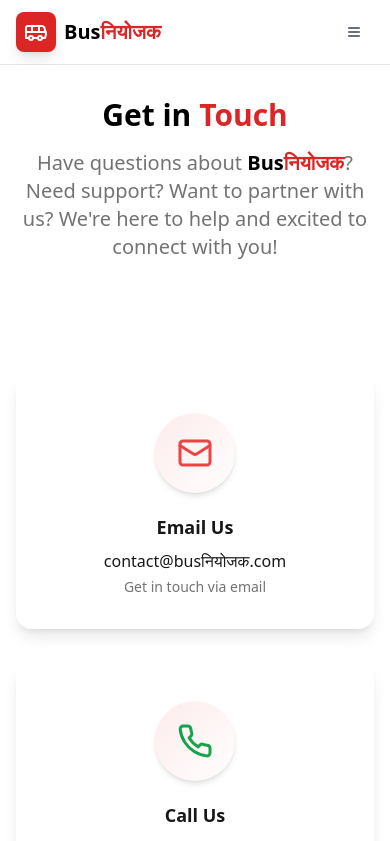
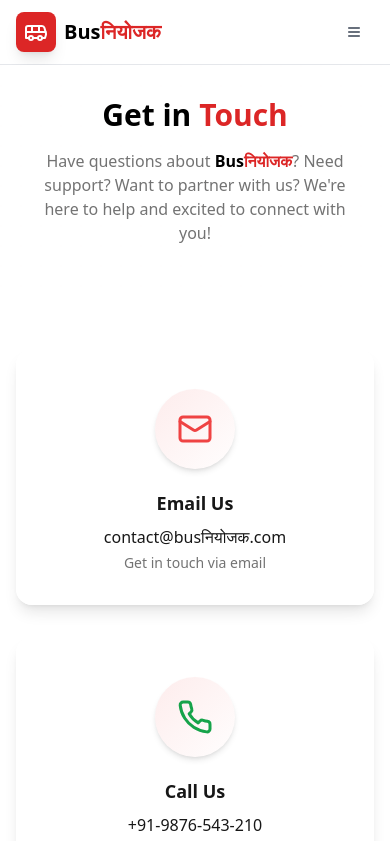
Before and after one commit to Niyant4280/sgp5, a React (Vite) app: page /contact in a window 390 px wide. Shown: the top 841 px of the page. Built offline with nearby package versions, Linux system fonts and the light colour scheme.

Commit message:
Improve mobile responsiveness for description and remove dark mode references
cgen-dc56c6fcd4044d6980677348ae512bbc

```diff
--- a/client/pages/Contact.tsx
+++ b/client/pages/Contact.tsx
@@ -121,12 +121,12 @@ export default function Contact() {
             <h1 className="text-3xl sm:text-4xl md:text-5xl lg:text-6xl font-bold text-black mb-4 sm:mb-6">
               Get in <span className="text-[rgba(220,38,38,1)]">Touch</span>
             </h1>
-            <p className="text-xl text-muted-foreground max-w-3xl mx-auto mb-8">
+            <p className="text-base sm:text-lg lg:text-xl text-muted-foreground max-w-3xl mx-auto mb-6 sm:mb-8 px-4">
               Have questions about{" "}
-              <span className="text-black dark:text-white font-semibold">
+              <span className="text-black font-semibold">
                 Bus
               </span>
-              <span className="text-red-600 dark:text-red-400 font-semibold">
+              <span className="text-red-600 font-semibold">
                 नियोजक
               </span>
               ? Need support? Want to partner with us? We're here to help and
```
